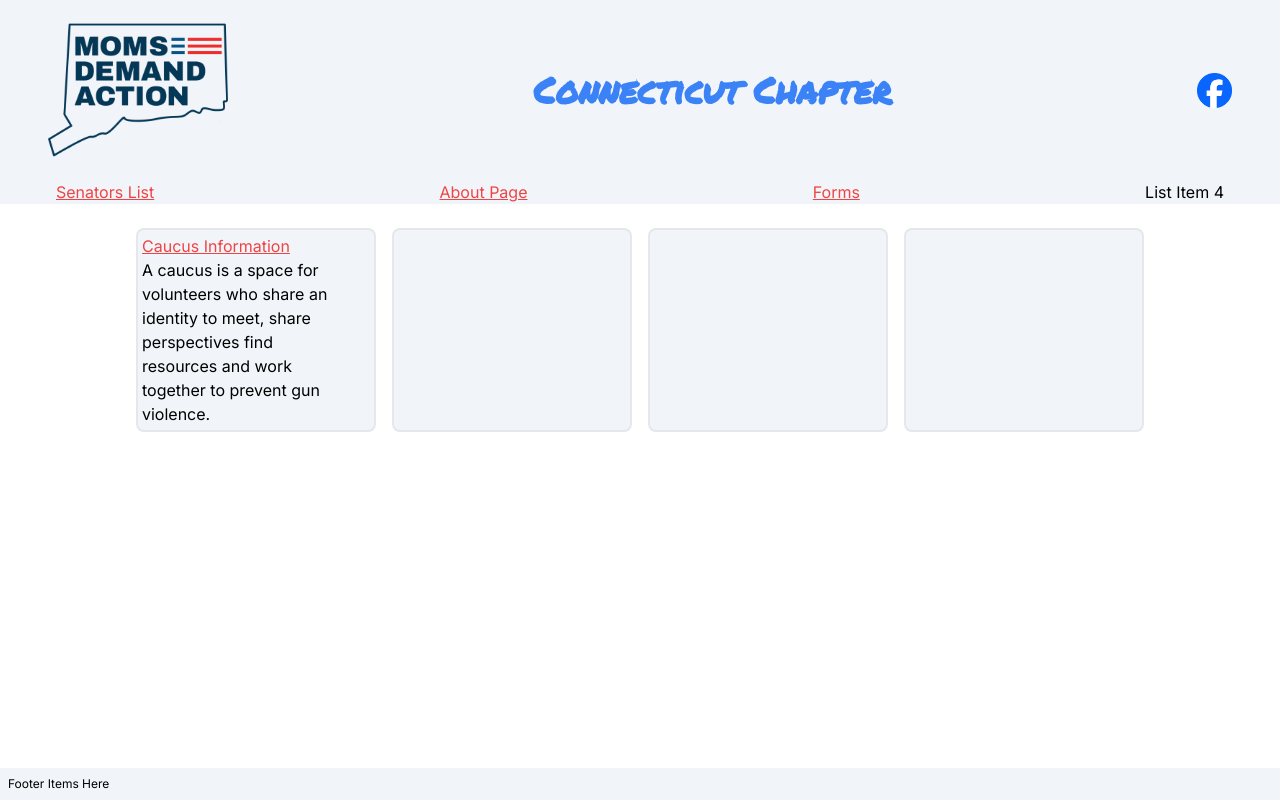
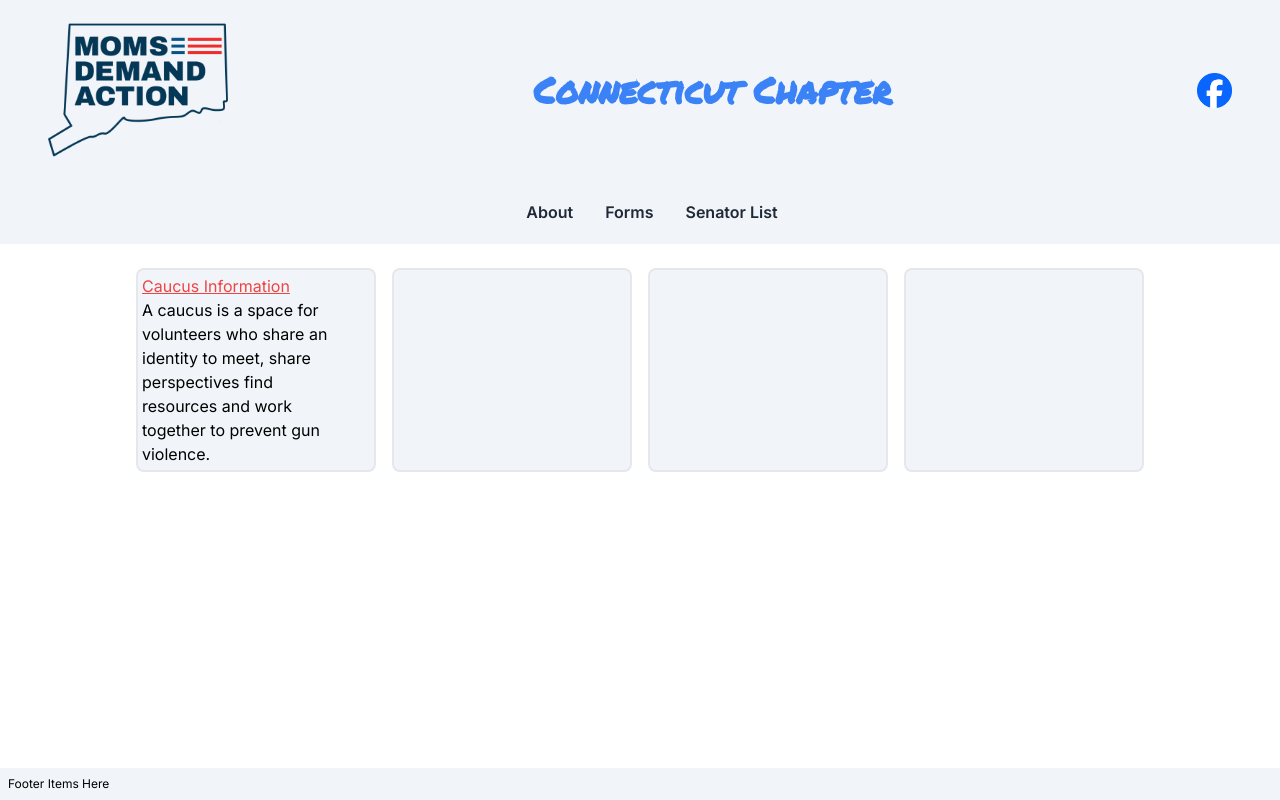
Before and after one commit to Isaac-Tait/momsDemandActionConnecticut, a Next.js app: page /forms in a window 1280 px wide. Built offline with nearby package versions, Linux system fonts and the light colour scheme; what tailwindcss-hero-patterns would draw is missing.

Commit message:
feat: add responsive navigation 🗺️

```diff
--- a/package.json
+++ b/package.json
@@ -9,6 +9,7 @@
     "lint": "next lint"
   },
   "dependencies": {
+    "@headlessui/react": "^1.7.18",
     "next": "14.1.0",
     "react": "^18",
     "react-dom": "^18"
--- a/src/components/Header.js
+++ b/src/components/Header.js
@@ -1,5 +1,7 @@
 import Link from 'next/link';
 import Image from 'next/image';
+
+import Navigation from './Navigation';
 
 export default function Header() {
   return (
@@ -36,27 +38,9 @@
           </Link>
         </div>
       </div>
-
-      <div className='flex flex-row justify-between px-2'>
-        <Link
-          href='/senators'
-          className='text-red-500 underline hover:text-blue-500'
-        >
-          Senators List
-        </Link>
-        <Link
-          href='/about'
-          className='text-red-500 underline hover:text-blue-500'
-        >
-          About Page
-        </Link>
-        <Link
-          href='/forms'
-          className='text-red-500 underline hover:text-blue-500'
-        >
-          Forms
-        </Link>
-        <p>List Item 4</p>
+      {/* Navigation */}
+      <div >
+        <Navigation />
       </div>
     </div>
   );
--- /dev/null
+++ b/src/components/Navigation.js
@@ -0,0 +1,85 @@
+'use client';
+import { Disclosure } from '@headlessui/react';
+
+const navigation = [
+  { name: 'About', href: '/about', current: false },
+  { name: 'Forms', href: '/forms', current: false },
+  { name: 'Senator List', href: '/senators', current: false },
+];
+
+function classNames(...classes) {
+  return classes.filter(Boolean).join(' ');
+}
+
+const Navigation = () => {
+  return (
+    <div>
+      <Disclosure as='nav'>
+        {({ open }) => (
+          <>
+            <div className='max-w-7xl mx-auto px-2 lg:px-8'>
+              <div className='relative flex items-center justify-between h-16'>
+                <div className='w-full flex justify-center items-center sm:hidden'>
+                  {/* Mobile menu */}
+                  <Disclosure.Button className='inline-flex items-center justify-center p-2 rounded-md text-gray-700 hover:text-red-500 hover:bg-blue-300 focus:outline-none focus:ring-2 focus:ring-inset focus:ring-white'>
+                    <span className='sr-only'>Open main menu</span>
+                    <p className='underline underline-offset-2 font-cursive text-lg font-medium tracking-wide'>
+                      Menu
+                    </p>
+                  </Disclosure.Button>
+                </div>
+                {/* Desktop menu */}
+                <div className='flex-1 flex items-center justify-center sm:items-stretch sm:justify-start'>
+                  <div className='hidden sm:block sm:ml-6 w-full'>
+                    <div className='flex space-x-2 justify-center'>
+                      {navigation.map((item) => (
+                        <a
+                          key={item.name}
+                          href={item.href}
+                          className={classNames(
+                            item.current
+                              ? 'bg-gray-900 text-white'
+                              : 'text-gray-800 hover:bg-blue-300 hover:text-red-500',
+                            'px-3 py-2 rounded-md text-base font-semibold'
+                          )}
+                          aria-current={
+                            item.current ? 'page' : undefined
+                          }
+                        >
+                          {item.name}
+                        </a>
+                      ))}
+                    </div>
+                  </div>
+                </div>
+              </div>
+            </div>
+
+            <Disclosure.Panel className='sm:hidden'>
+              <div className='px-2 pt-2 pb-3 space-y-1'>
+                {navigation.map((item) => (
+                  <Disclosure.Button
+                    key={item.name}
+                    as='a'
+                    href={item.href}
+                    className={classNames(
+                      item.current
+                        ? 'bg-gray-900 text-white'
+                        : 'text-gray-800 hover:bg-blue-300 hover:text-red-500',
+                      'block px-3 py-2 rounded-md text-base font-medium'
+                    )}
+                    aria-current={item.current ? 'page' : undefined}
+                  >
+                    {item.name}
+                  </Disclosure.Button>
+                ))}
+              </div>
+            </Disclosure.Panel>
+          </>
+        )}
+      </Disclosure>
+    </div>
+  );
+};
+
+export default Navigation;
```
Also changed, not shown: 1 other file (tests, documents, lock files or other folders).
